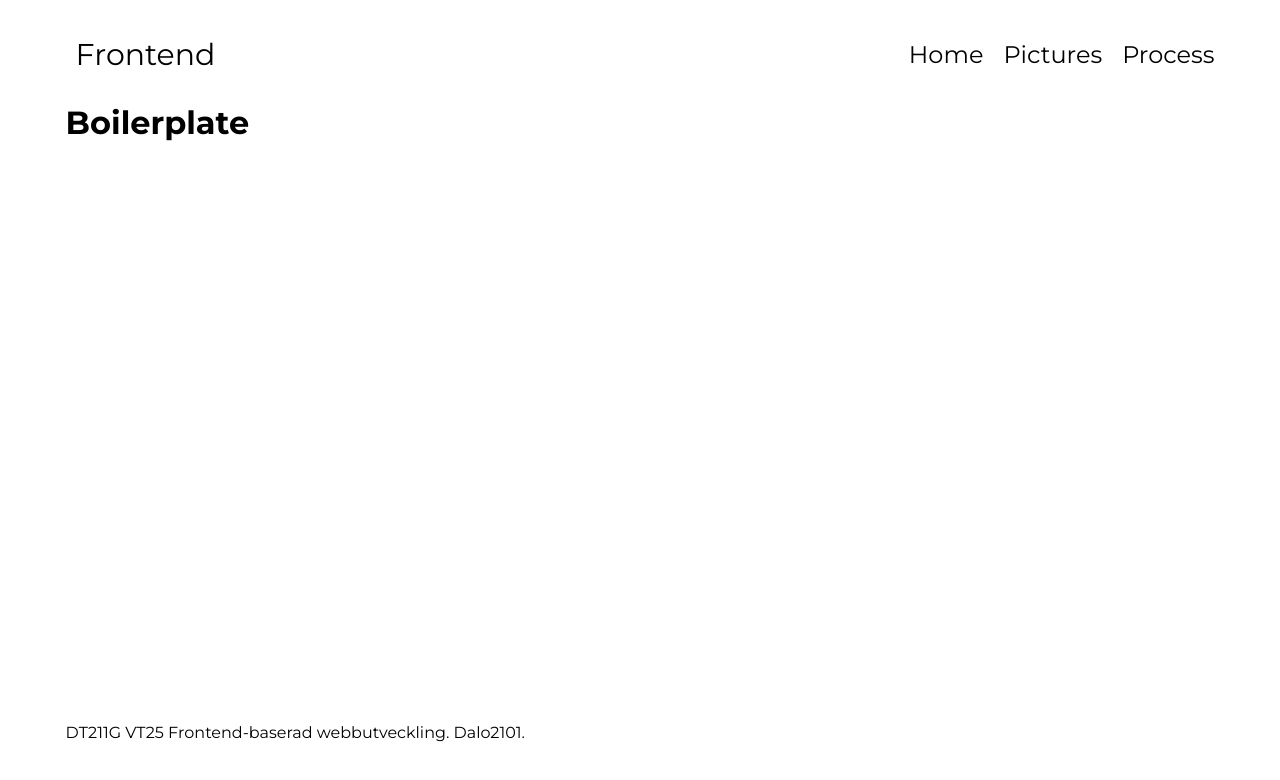
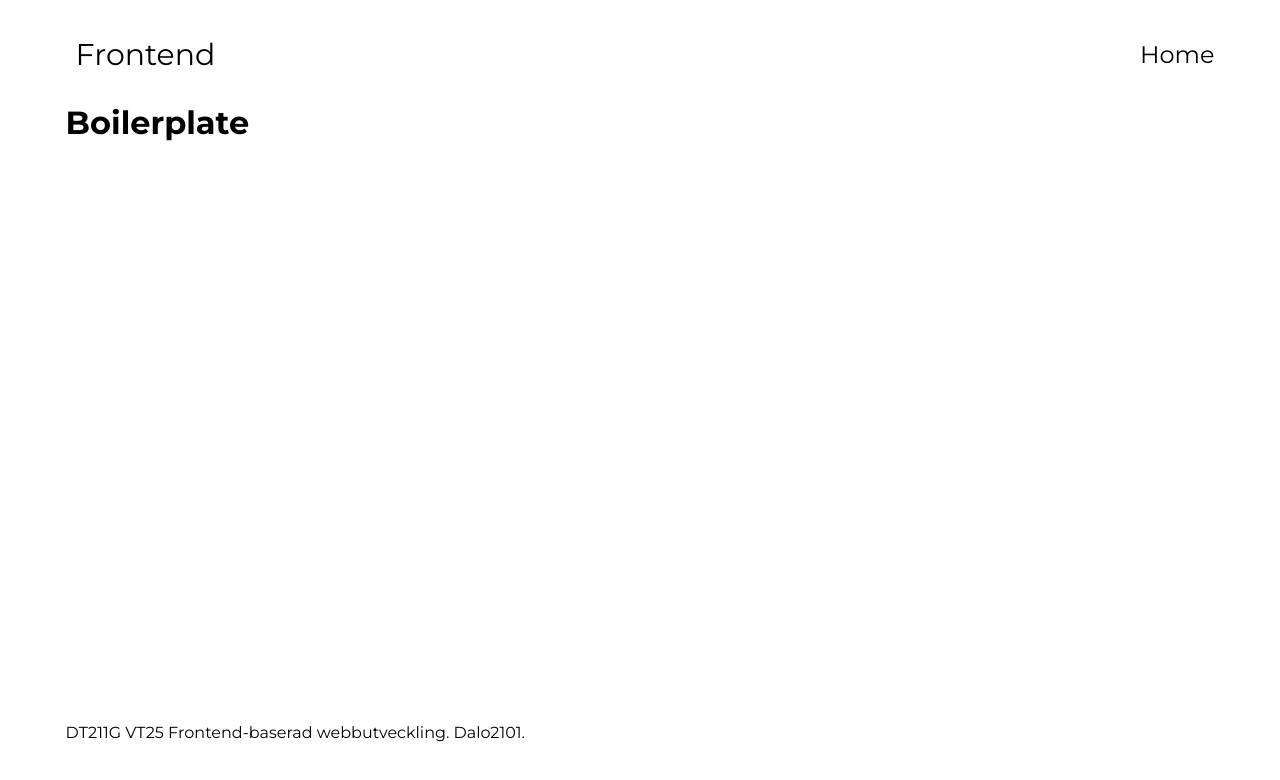
Before and after one commit to lowdav/front_mom2, a website built with Parcel: page src/index.html in a window 1280 px wide. Built offline with nearby package versions, Linux system fonts and the light colour scheme; a web font is replaced by a local one.

Commit message:
NMP init och installerat parcel

```diff
--- a/src/index.html
+++ b/src/index.html
@@ -22,8 +22,8 @@
         <nav id="nav" class="hidden">
             <ul class="links">
                 <li><a href="index.html">Home</a></li>
-                <li><a href="pictures.html">Pictures</a></li>
-                <li><a href="process.html">Process</a></li>
+                <!-- <li><a href="pictures.html">Pictures</a></li>
+                <li><a href="process.html">Process</a></li> -->
             </ul>
         </nav>
     </header>
```
Also changed, not shown: package.json (+4 -3 lines).
